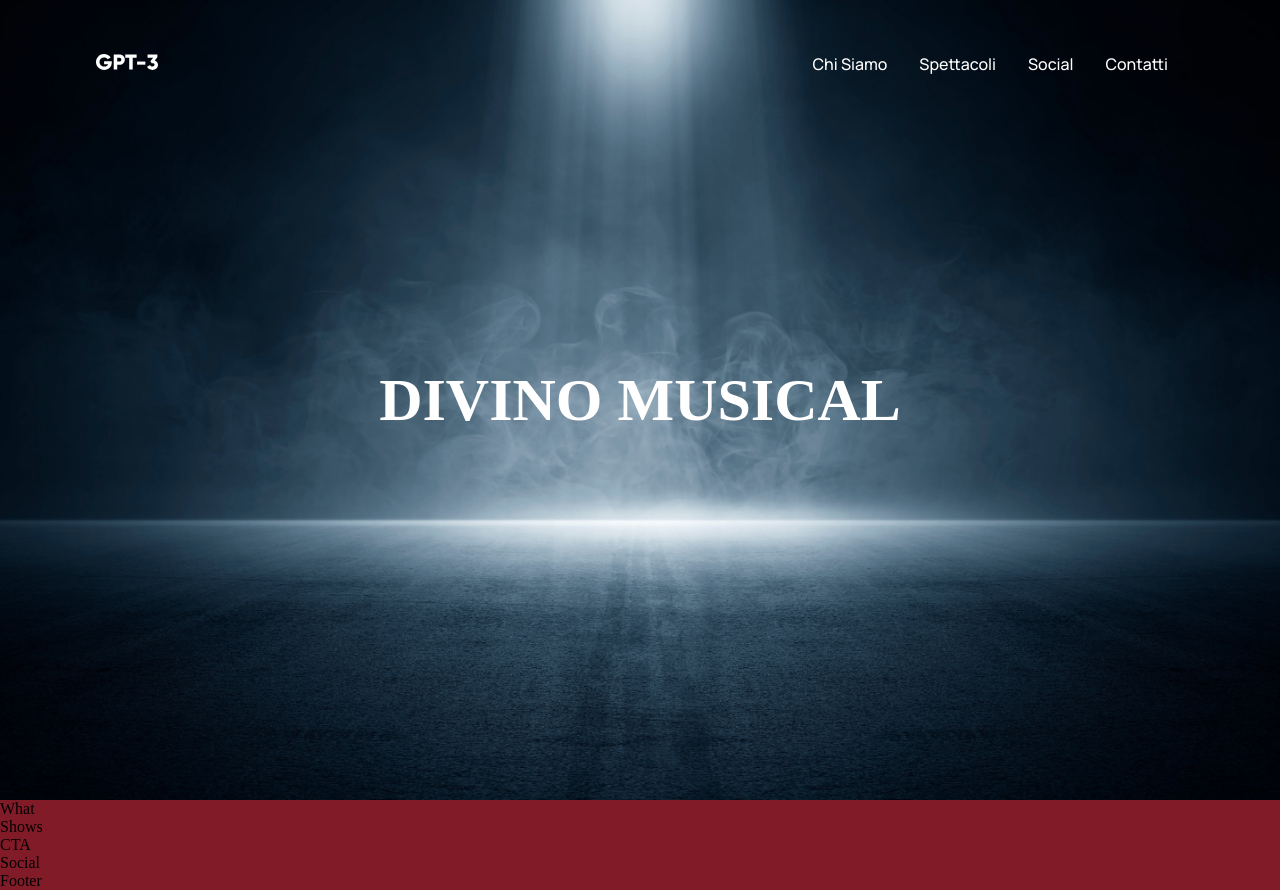
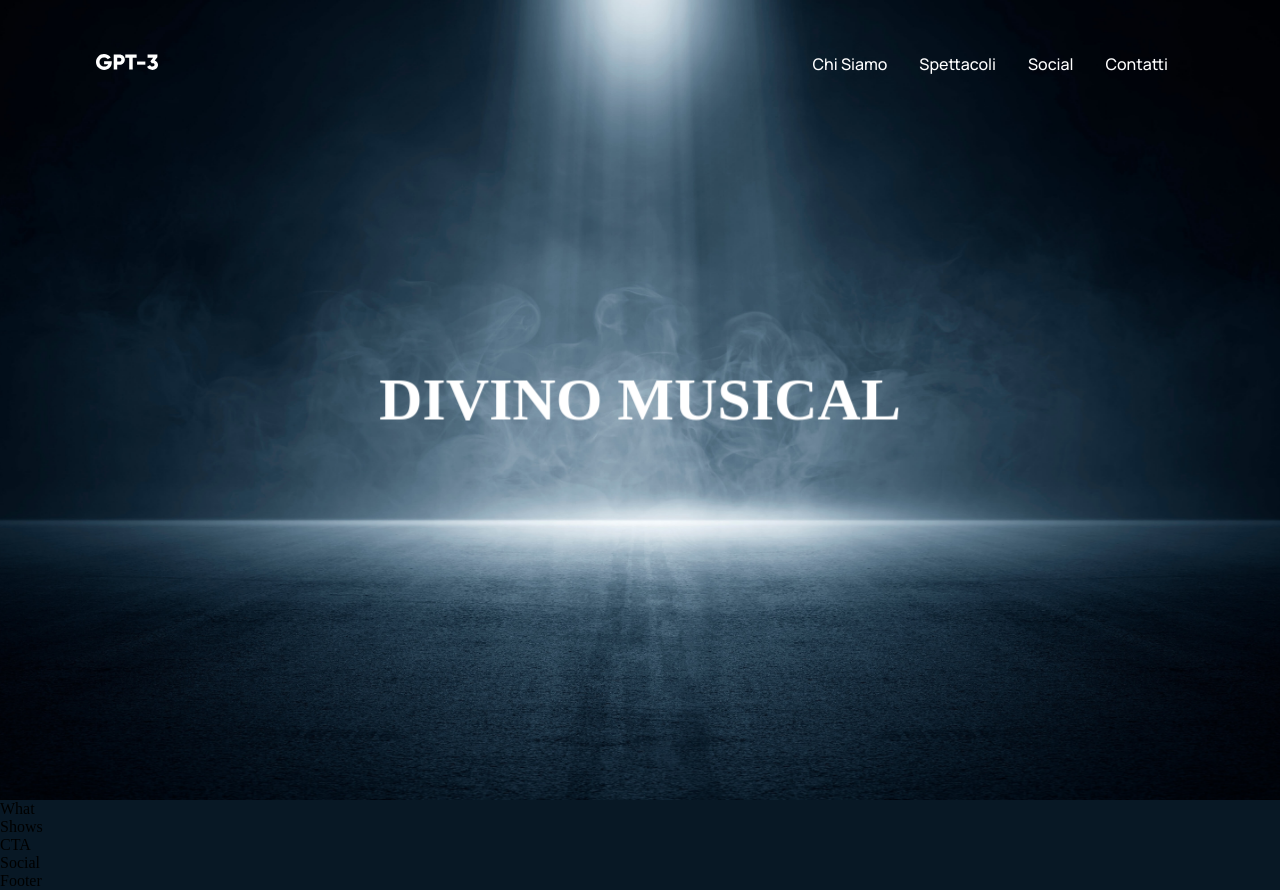
Before and after one commit to davideleo5/davideleo5.github.io, a React (Create React App) app: page / in a window 1280 px wide. Built offline with nearby package versions, Linux system fonts and the light colour scheme; the HTML template or start-up script is replaced by a standard one.

Commit message:
Added animation - text focus in
Added animation and changed colors

```diff
--- a/src/App.css
+++ b/src/App.css
@@ -12,22 +12,6 @@ body {
 a {
     color: unset;
     text-decoration: none;
-}
-
-.gradient__bg {
-    background: -moz-radial-gradient(circle at 3% 25%, rgba(177, 18, 38, 1) 0%, rgba(129, 27, 40, 1) 25%);
-
-    /* safari 5.1+,chrome 10+ */
-    background: -webkit-radial-gradient(circle at 3% 25%, rgba(177, 18, 38, 1) 0%, rgba(129, 27, 40, 1) 25%);
-
-    /* opera 11.10+ */
-    background: -o-radial-gradient(circle at 3% 25%, rgba(177, 18, 38, 1) 0%, rgba(129, 27, 40, 1) 25%);
-
-    /* ie 10+ */
-    background: -ms-radial-gradient(circle at 3% 25%, rgba(177, 18, 38, 1) 0%, rgba(129, 27, 40, 1) 25%);
-
-    /* global 92%+ browsers support */
-    background: radial-gradient(circle at 3% 25%, rgba(177, 18, 38, 1) 0%, rgba(129, 27, 40, 1) 25%);
 }
 
 .section__padding {
--- a/src/App.js
+++ b/src/App.js
@@ -7,9 +7,7 @@ import './App.css';
 const App = () => {
   return (
     <div className='App'>
-      <div className='gradient__bg'>
-        <Header />
-      </div>
+      <Header />
       <What />
       <Shows />
       <CTA />
--- a/src/containers/header/Header.jsx
+++ b/src/containers/header/Header.jsx
@@ -8,7 +8,7 @@ const Header = () => {
     <div className='header' id='header'>
       <div className='header-content' style={{ backgroundImage: `url(${background})` }}>
         <Navbar />
-        <div className='header-logo'>
+        <div className='header-logo text-focus-in'>
           {/* @TODO: sostituire con logo */}
           <h1>Divino musical</h1>
         </div>
--- a/src/index.css
+++ b/src/index.css
@@ -3,16 +3,54 @@
 :root {
   --font-family: 'Manrope', sans-serif;
 
-  --color-bg: #811b28;
-  --color-footer : #c92a3e;
-  --color-text: #81AFDD;
-  --color-subtext: #FF8A71;
+  --color-bg: #081825;
+  --color-footer: #081825;
+  --color-text: #FFFFFF;
+  --color-subtext: #FFFFFF;
 }
 
 h1 {
-  color: #fff;
+  color: var(--color-text);
   font-family: 'ANDYFISH';
   font-size: 60px;
   line-height: 65px;
   text-transform: uppercase;
 }
+
+/* COMMON ANIMATION CLASSES */
+
+/* START - Text focus in */
+.text-focus-in {
+  -webkit-animation: text-focus-in 1s cubic-bezier(0.550, 0.085, 0.680, 0.530) both;
+  animation: text-focus-in 1s cubic-bezier(0.550, 0.085, 0.680, 0.530) both;
+}
+
+@-webkit-keyframes text-focus-in {
+  0% {
+    -webkit-filter: blur(12px);
+    filter: blur(12px);
+    opacity: 0;
+  }
+
+  100% {
+    -webkit-filter: blur(0px);
+    filter: blur(0px);
+    opacity: 1;
+  }
+}
+
+@keyframes text-focus-in {
+  0% {
+    -webkit-filter: blur(12px);
+    filter: blur(12px);
+    opacity: 0;
+  }
+
+  100% {
+    -webkit-filter: blur(0px);
+    filter: blur(0px);
+    opacity: 1;
+  }
+}
+
+/* END - Text focus in */
```
